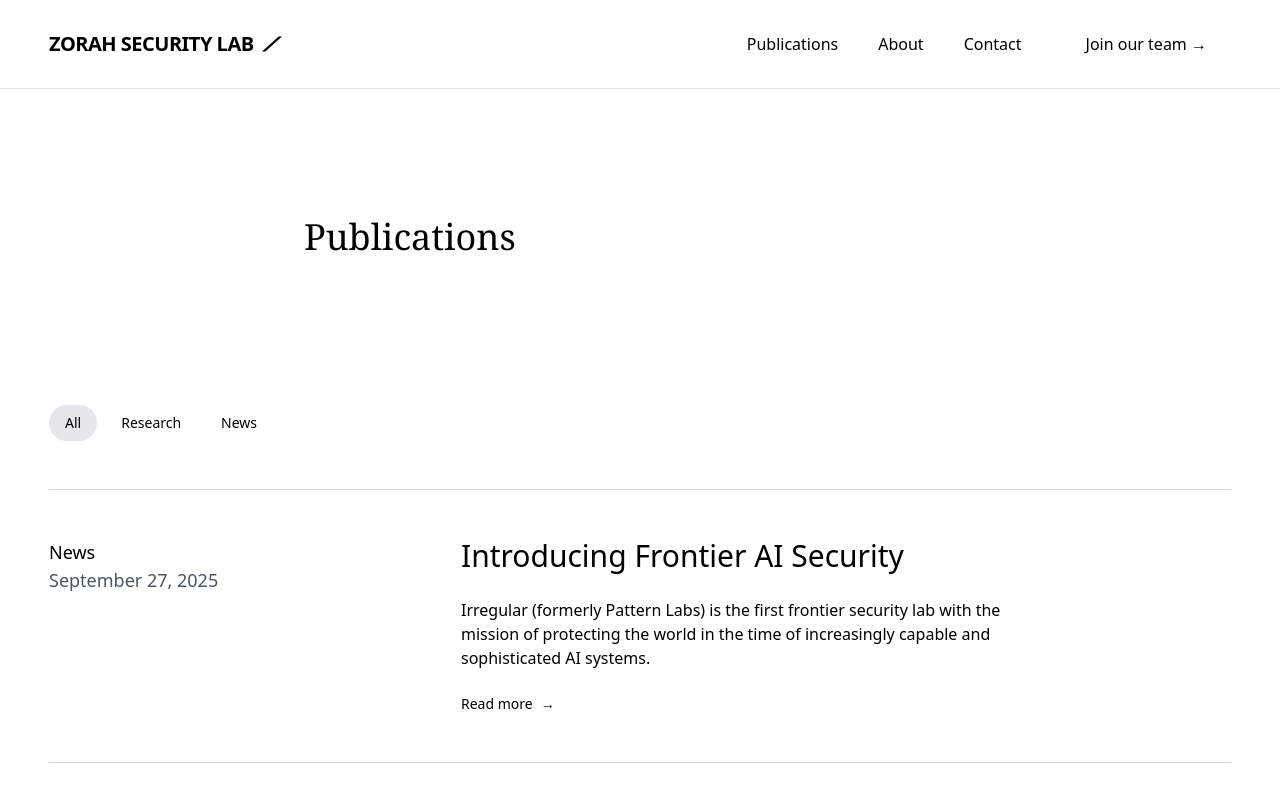
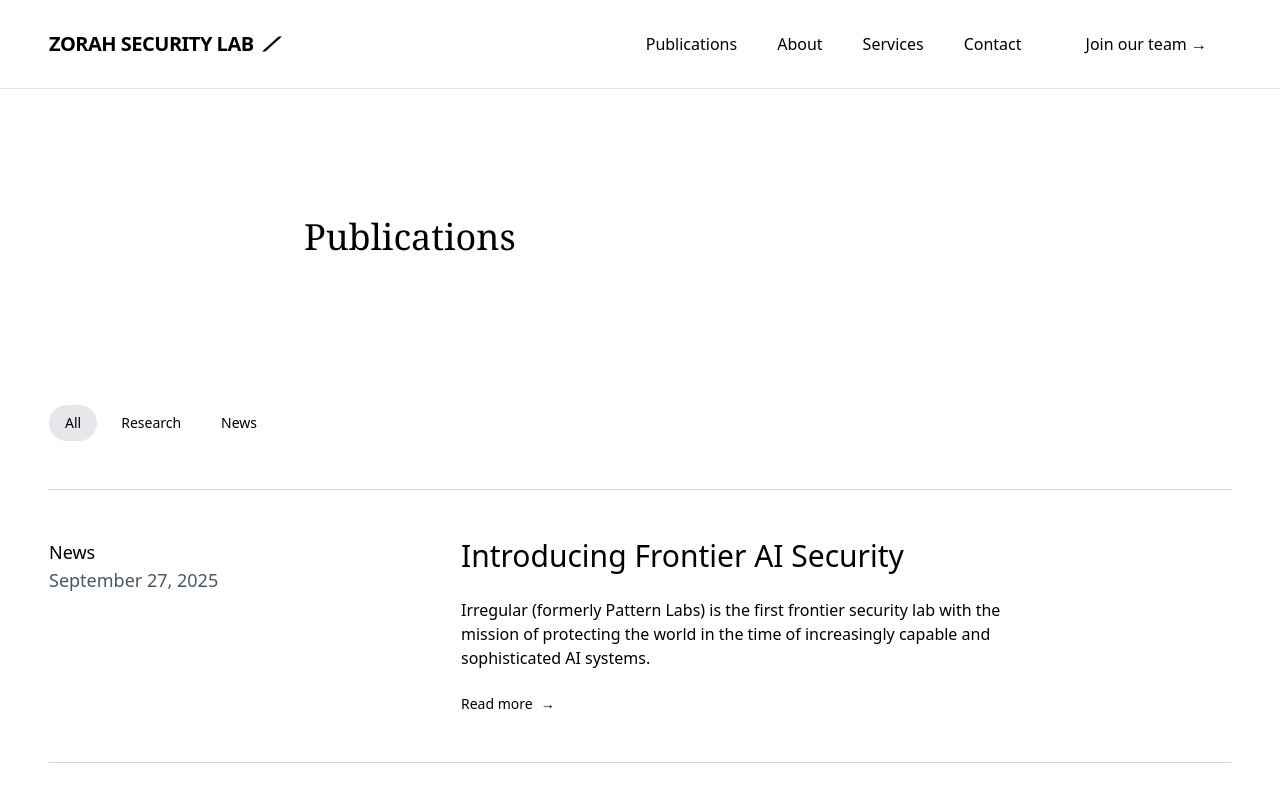
Before and after one commit to Eric-Eddie-Kabutey/zorah-security-lab, a Next.js app: page /publications in a window 1280 px wide. Shown: the top 800 px of the page. Built offline with nearby package versions, Linux system fonts and the light colour scheme.

Commit message:
update: add services link

```diff
--- a/components/layout/main-header.tsx
+++ b/components/layout/main-header.tsx
@@ -35,6 +35,9 @@ const MainHeader = () => {
 						</Link>
 						<Link href='/about' className='hover:text-gray-600'>
 							About
+						</Link>
+						<Link href='/services' className='hover:text-gray-600'>
+							Services
 						</Link>
 						<Link href='/contact' className='hover:text-gray-600'>
 							Contact
--- a/components/layout/mobile-menu.tsx
+++ b/components/layout/mobile-menu.tsx
@@ -63,6 +63,11 @@ const MobileMenu = ({ onClose }: MobileMenuProps) => {
           </Link>
         </motion.div>
         <motion.div variants={navItemVariants} className="border-b border-muted">
+          <Link href="/services" className="block text-3xl font-medium py-4 hover:text-foreground/70" onClick={onClose}>
+            Services
+          </Link>
+        </motion.div>
+        <motion.div variants={navItemVariants} className="border-b border-muted">
           <Link href="/contact" className="block text-3xl font-medium py-4 hover:text-foreground/70" onClick={onClose}>
             Contact
           </Link>
```
